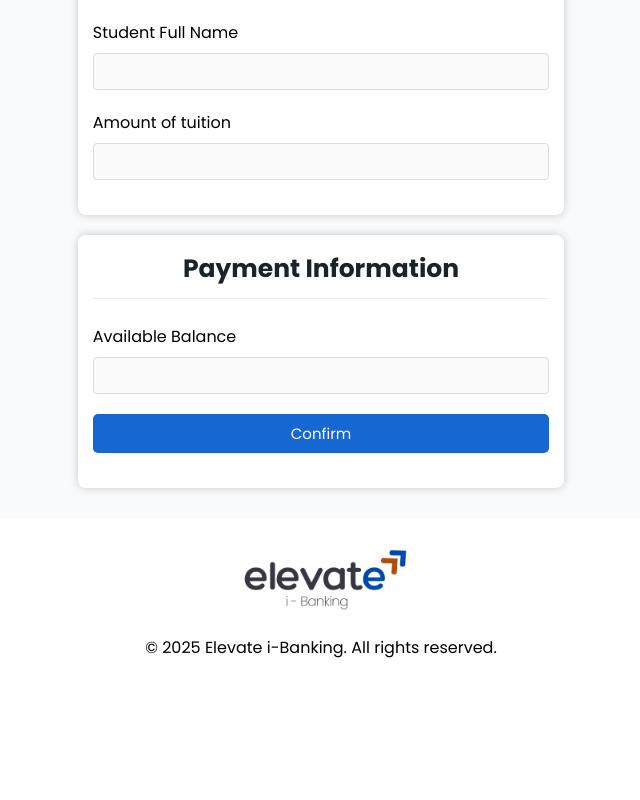
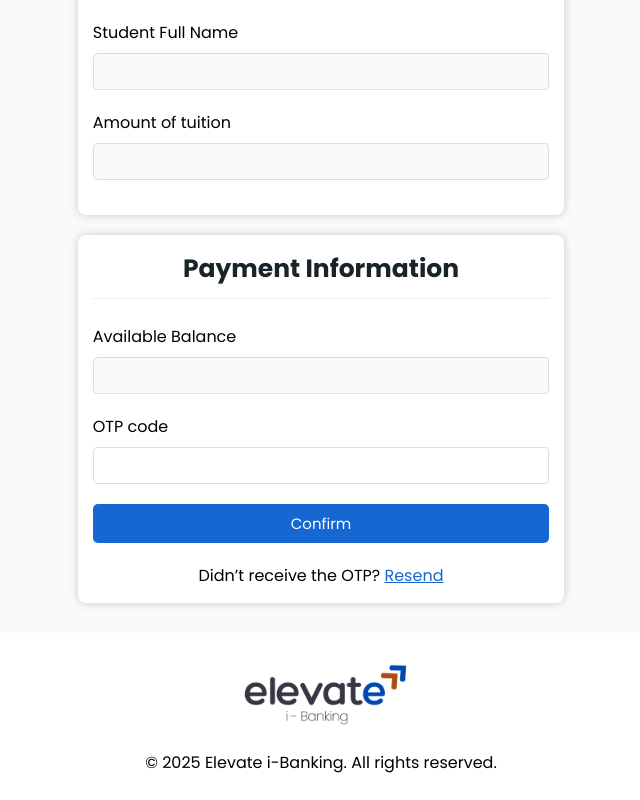
Before and after one commit to DannielVo/iBanking, a React (Vite) app: page /profile in a window 1280 px wide. Shown: the part 721-1521 px from the top of the page, without its empty margins (319-959 px from the left). Before the commit the page ends 1406 px from the top, so only its background shows below. Built offline with nearby package versions, Linux system fonts and the light colour scheme.

Commit message:
Feat: Add resend OTP

```diff
--- a/src/pages/profile/Profile.jsx
+++ b/src/pages/profile/Profile.jsx
@@ -71,6 +71,17 @@ const Profile = () => {
 
             {/* Button chỉ active khi info ở Tuition và Payment đc điền đủ */}
             <button className="confirm-btn">Confirm</button>
+
+            <div className="resend-otp">
+              Didn’t receive the OTP?{" "}
+              <a
+                href="#"
+                className="resend-btn"
+                onClick={() => alert("Resend OTP")}
+              >
+                Resend
+              </a>
+            </div>
           </form>
         </div>
       </div>
--- a/src/pages/profile/profile.css
+++ b/src/pages/profile/profile.css
@@ -82,7 +82,7 @@
 }
 
 .otp-inactive {
-  display: none;
+  /* display: none; */
 }
 
 .guide-text {
@@ -90,3 +90,15 @@
   text-align: center;
   color: var(--blur-item);
 }
+
+.resend-otp {
+  text-align: center;
+}
+
+.resend-otp a {
+  color: var(--blur-item);
+}
+
+.resend-otp a:hover {
+  color: var(--blue-item);
+}
```
